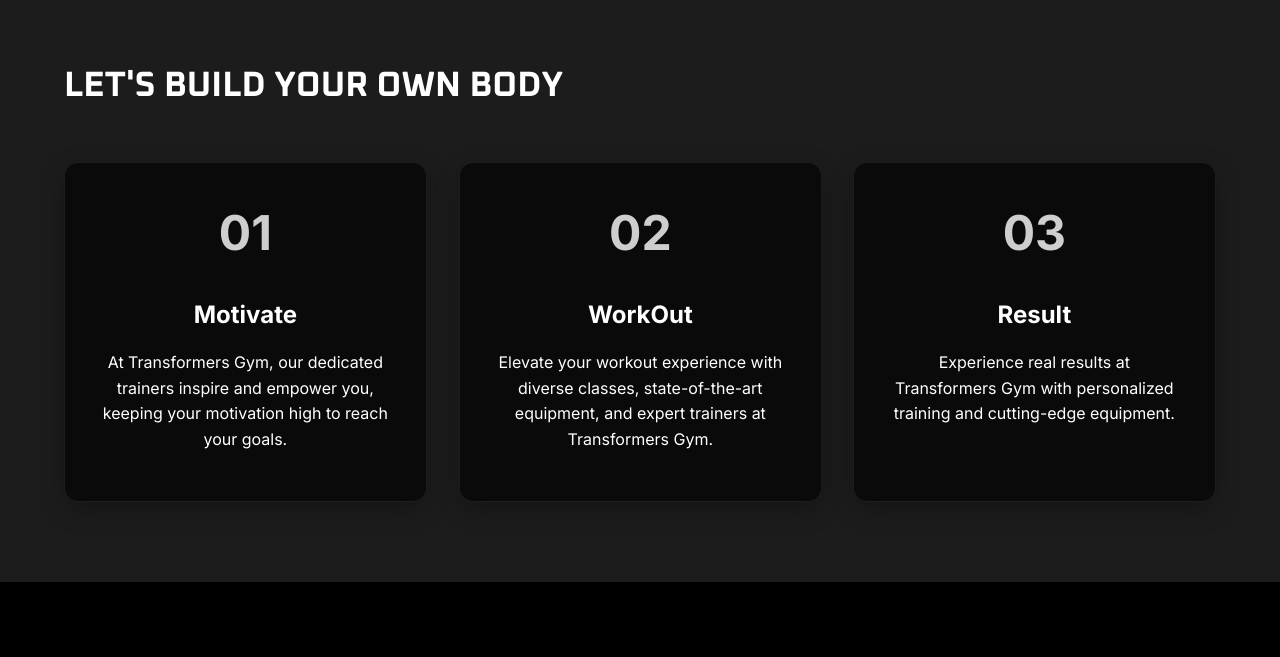
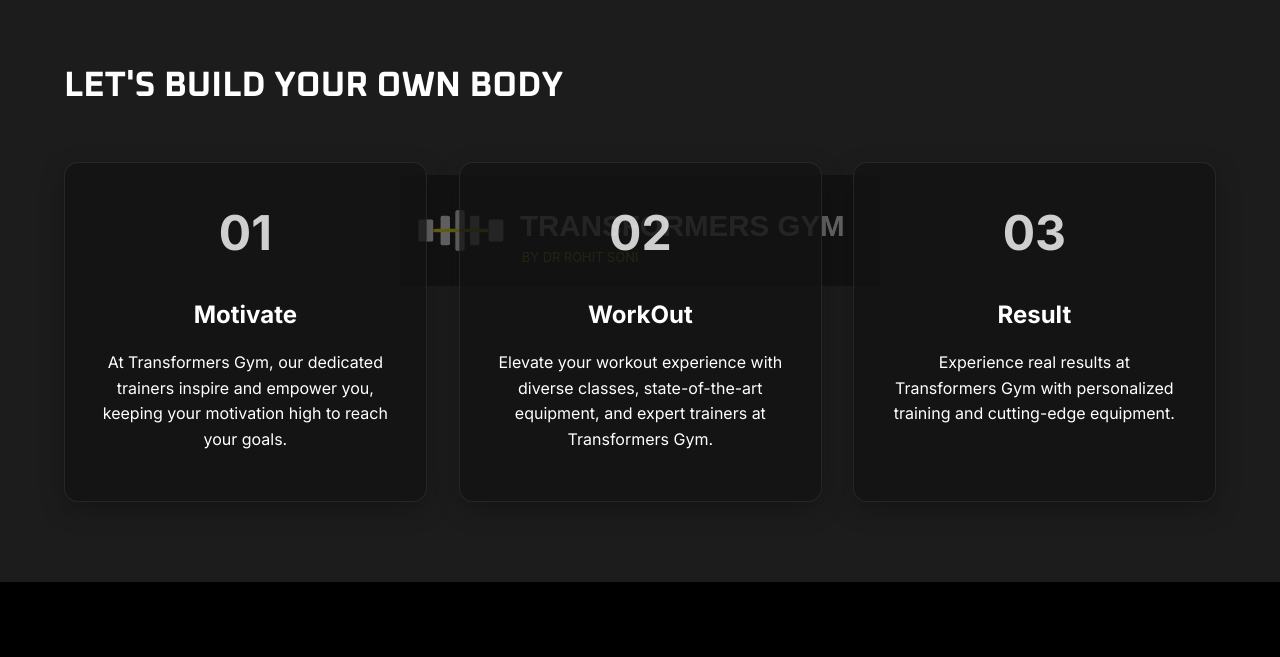
Before and after one commit to shivamsingin/transformers-gym, a plain HTML site: page index.html in a window 1280 px wide. Shown: the part 783-1440 px from the top of the page. Drawn offline with Linux system fonts and the light colour scheme.

Commit message:
Increase background logo size and let it show through by softening card backgrounds in dark sections

```diff
--- a/assets/css/styles.css
+++ b/assets/css/styles.css
@@ -827,17 +827,28 @@
   content: "";
   position: absolute;
   inset: 0;
-  background-image: url('../img/logo.svg'), url('../img/logo.png'); /* SVG with PNG fallback */
-  background-position: center;
+  background-image: url('../img/logo.svg'), url('../img/logo.png');
+  background-position: 50% 40%;
   background-repeat: no-repeat;
-  background-size: clamp(260px, 42vmin, 600px);
-  opacity: 0.28; /* a bit stronger */
-  mix-blend-mode: normal; /* ensure visible on dark */
-  filter: contrast(1.1) brightness(1.08);
+  background-size: clamp(360px, 60vmin, 820px); /* larger */
+  opacity: 0.32; /* stronger but still subtle */
+  mix-blend-mode: normal;
+  filter: contrast(1.12) brightness(1.1);
   pointer-events: none;
   z-index: 0;
   will-change: transform;
   transform: translate3d(var(--bgX, 0), var(--bgY, 0), 0) scale(var(--bgScale, 1));
+}
+
+/* Let the background logo show through slightly within these sections */
+#motivation.section-dark .card,
+#programs.section-dark .card,
+#what-we-offer.section-dark .card,
+section#testimonials.section-dark .card,
+#cta-special.section-dark .card {
+  background: rgba(18,18,18,0.78);
+  border: 1px solid rgba(255,255,255,.08);
+  box-shadow: var(--shadow-sm);
 }
 
 /* Keep content above the logo overlay */
```
